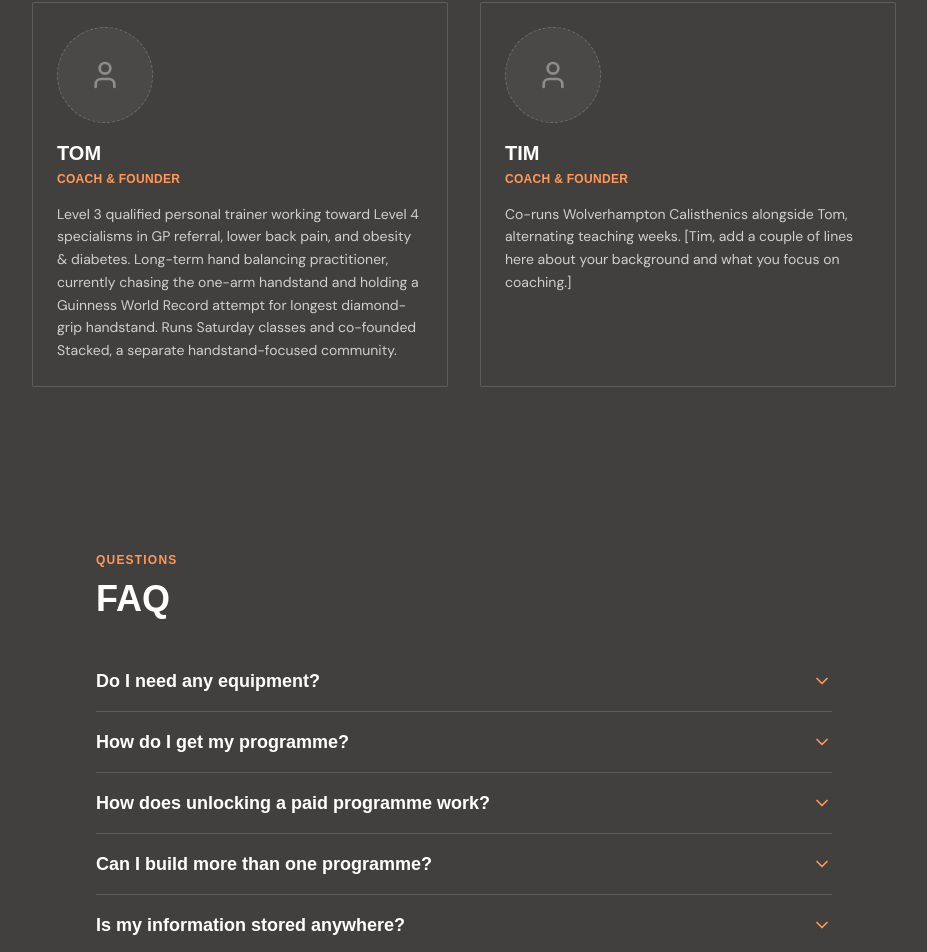
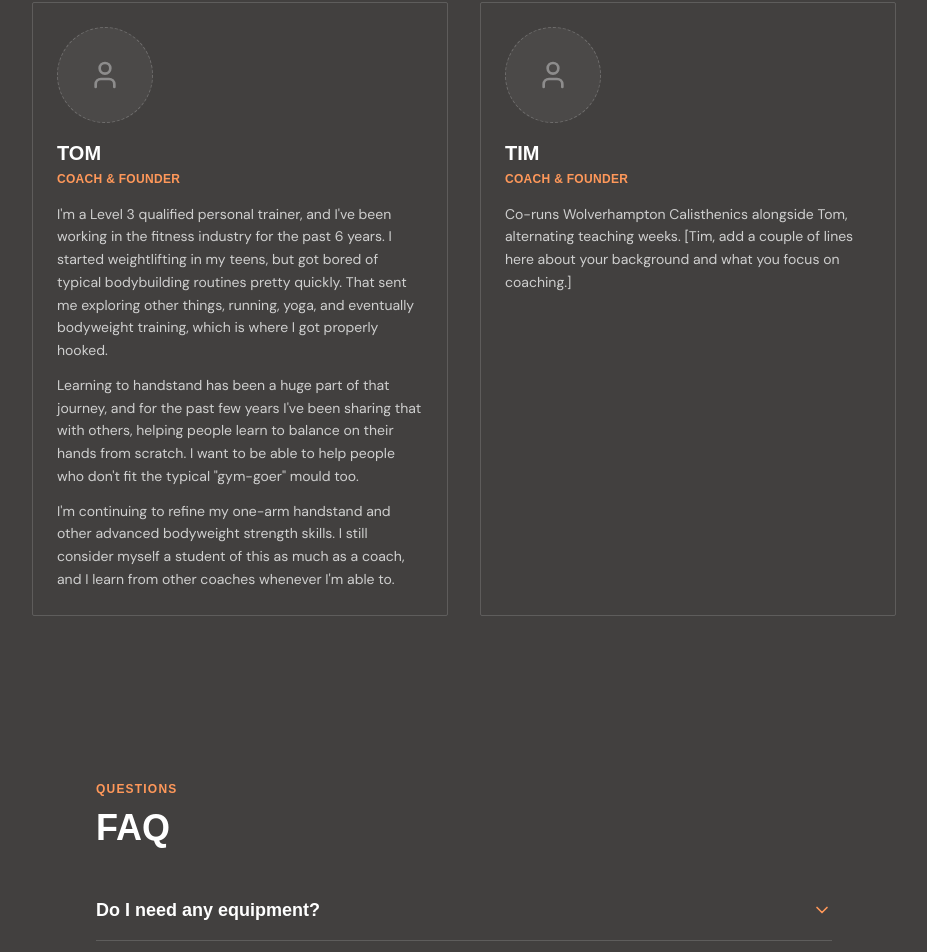
Before and after one commit to wolverhamptoncalisthenics-cpu/wc-programme-builder, a React (Vite) app: page / in a window 1280 px wide. Shown: the part 3511-4463 px from the top of the page, without its empty margins (176-1103 px from the left). Built offline with nearby package versions, Linux system fonts and the light colour scheme; no server answers; a web font is replaced by a local one.

Commit message:
Add files via upload

```diff
--- a/src/components/Team.jsx
+++ b/src/components/Team.jsx
@@ -14,13 +14,19 @@ const TEAM = [
     name: "Tom",
     role: "Coach & Founder",
     photo: null,
-    bio: "Level 3 qualified personal trainer working toward Level 4 specialisms in GP referral, lower back pain, and obesity & diabetes. Long-term hand balancing practitioner, currently chasing the one-arm handstand and holding a Guinness World Record attempt for longest diamond-grip handstand. Runs Saturday classes and co-founded Stacked, a separate handstand-focused community.",
+    bio: [
+      "I'm a Level 3 qualified personal trainer, and I've been working in the fitness industry for the past 6 years. I started weightlifting in my teens, but got bored of typical bodybuilding routines pretty quickly. That sent me exploring other things, running, yoga, and eventually bodyweight training, which is where I got properly hooked.",
+      "Learning to handstand has been a huge part of that journey, and for the past few years I've been sharing that with others, helping people learn to balance on their hands from scratch. I want to be able to help people who don't fit the typical \"gym-goer\" mould too.",
+      "I'm continuing to refine my one-arm handstand and other advanced bodyweight strength skills. I still consider myself a student of this as much as a coach, and I learn from other coaches whenever I'm able to.",
+    ],
   },
   {
     name: "Tim",
     role: "Coach & Founder",
     photo: null,
-    bio: "Co-runs Wolverhampton Calisthenics alongside Tom, alternating teaching weeks. [Tim, add a couple of lines here about your background and what you focus on coaching.]",
+    bio: [
+      "Co-runs Wolverhampton Calisthenics alongside Tom, alternating teaching weeks. [Tim, add a couple of lines here about your background and what you focus on coaching.]",
+    ],
   },
 ];
 
@@ -51,7 +57,11 @@ export default function Team() {
             <p className="text-brand-orange text-xs font-display font-bold uppercase tracking-wide mt-1">
               {member.role}
             </p>
-            <p className="text-brand-light text-sm font-body mt-4 leading-relaxed">{member.bio}</p>
+            <div className="text-brand-light text-sm font-body mt-4 leading-relaxed space-y-3">
+              {member.bio.map((paragraph, i) => (
+                <p key={i}>{paragraph}</p>
+              ))}
+            </div>
           </div>
         ))}
       </div>
```
